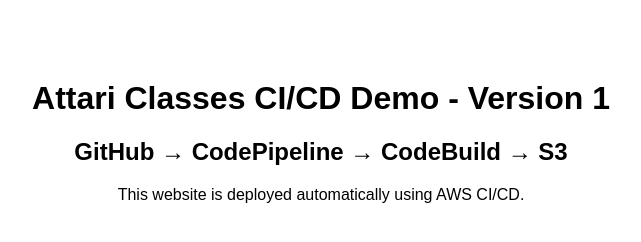
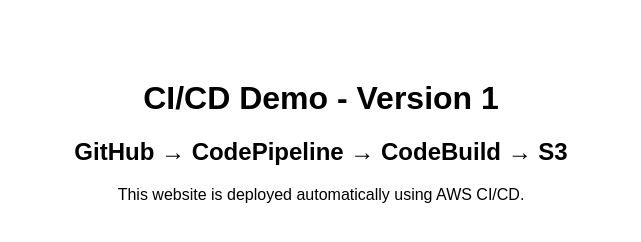
Before and after one commit to hublimallikarjun/cicd-pipeline, a plain HTML site: page index.html in a window 1280 px wide. Shown: the whole page, without its empty margins (319-960 px from the left). Drawn offline with Linux system fonts and the light colour scheme.

Commit message:
Update index.html

```diff
--- a/index.html
+++ b/index.html
@@ -4,7 +4,7 @@
     <title> CI/CD Demo</title>
 </head>
 <body style="font-family: Arial; text-align: center; margin-top: 80px;">
-    <h1>Attari Classes CI/CD Demo - Version 1</h1>
+    <h1> CI/CD Demo - Version 1</h1>
     <h2>GitHub → CodePipeline → CodeBuild → S3</h2>
     <p>This website is deployed automatically using AWS CI/CD.</p>
 </body>
```
